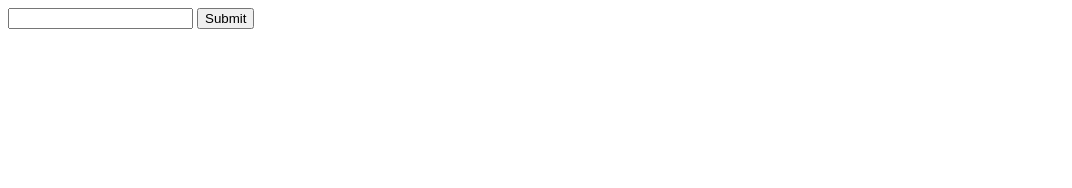
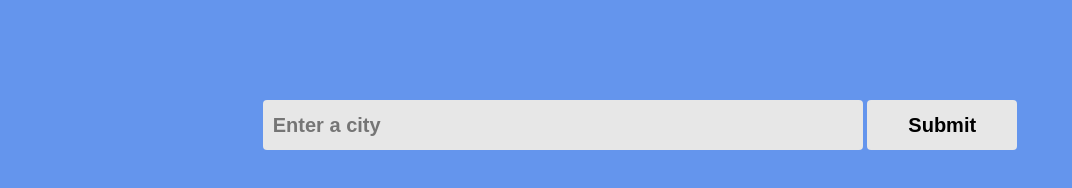
Before and after one commit to muhdibee/Weather-App, a plain HTML site: page index.html in a window 1280 px wide. Shown: the whole page, without its empty margins (0-1072 px from the left). Drawn offline with Linux system fonts and the light colour scheme.

Commit message:
styling index page

```diff
--- a/app.js
+++ b/app.js
@@ -0,0 +1,15 @@
+let button = document.querySelector('.button');
+let inputValue = document.querySelector('.inputValue').value;
+let name = document.querySelector('.name');
+let desc = document.querySelector('.desc');
+let temp = document.querySelector('.temp');
+
+let api = `https://api.openweathermap.org/data/2.5/weather?q=${inputValue}&appid=YOUR_API_KEY`;
+
+
+const fetchweather = ()=>{
+    fetch(api)
+    .then(response => response.json)
+    .then(data => console.log(data))
+    .catch(err => alert(`${inputValue}is a Wrong city name`)) ;
+}
--- a/index.html
+++ b/index.html
@@ -10,7 +10,7 @@
     <body>
 
         <div class="input">
-            <input type="text" name="" id="">
+            <input type="text" name="" id="" placeholder="Enter a city">
             <input type="submit" value="Submit">
         </div>
 
--- a/style.css
+++ b/style.css
@@ -0,0 +1,43 @@
+*{
+    margin: 0px;
+    padding:0px;
+    box-sizing: border-box;
+}
+
+body {
+    font-family: "nunito", sans-serif;
+    background: cornflowerblue;
+}
+
+.input {
+    text-align: center;
+    margin: 100px 0px;
+
+}
+
+input[type="text"] {
+    height:50px;
+    width:600px;
+    background: #e7e7e7;
+    font-family: "nunito", sans-serif;
+    font-weight: bold;
+    font-size: 20px;
+    border:none;
+    border-radius: 4px;
+    padding: 10px 10px;
+}
+
+input[type="submit"] {
+    height:50px;
+    width:150px;
+    background: #e7e7e7;
+    font-family: "nunito", sans-serif;
+    font-weight: bold;
+    font-size: 20px;
+    border:none;
+    border-radius: 4px;
+}
+
+.display {
+    text-align: center;
+}
```
